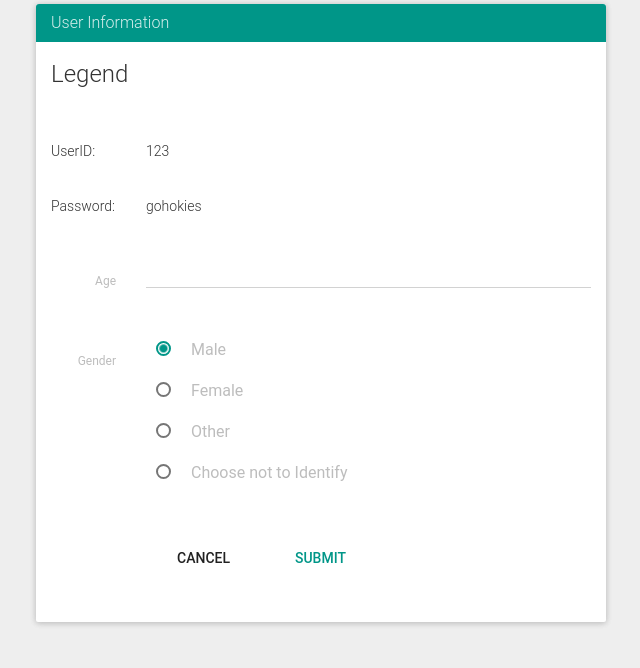
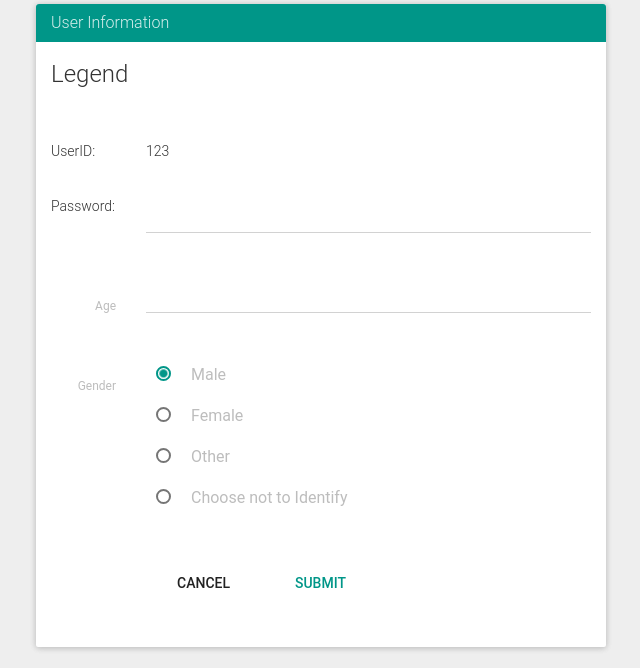
Before and after one commit to nmill128/SapQR, a Flask app: page /sessionLogin in a window 1280 px wide. Shown: the part 132-800 px from the top of the page, without its empty margins (319-959 px from the left). Run offline with Flask 2, Linux system fonts and the light colour scheme.

Commit message:
Add input for password field

```diff
--- a/app/templates/sessionLogin.html
+++ b/app/templates/sessionLogin.html
@@ -61,7 +61,7 @@
 								Password:
 							</div>
 							<div class="col-md-10">
-								gohokies
+								<input type="password" class="form-control"/>
 							</div>
 						</div>
 
```
